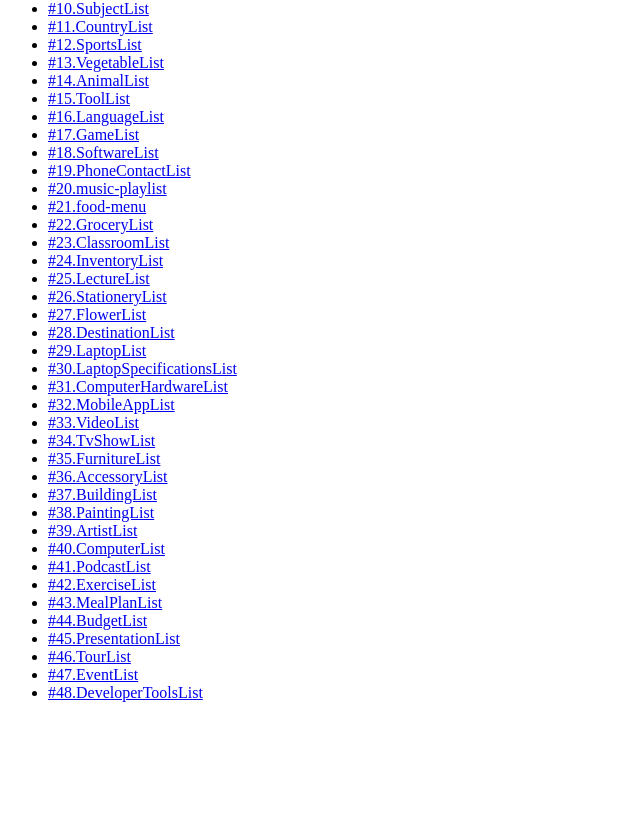
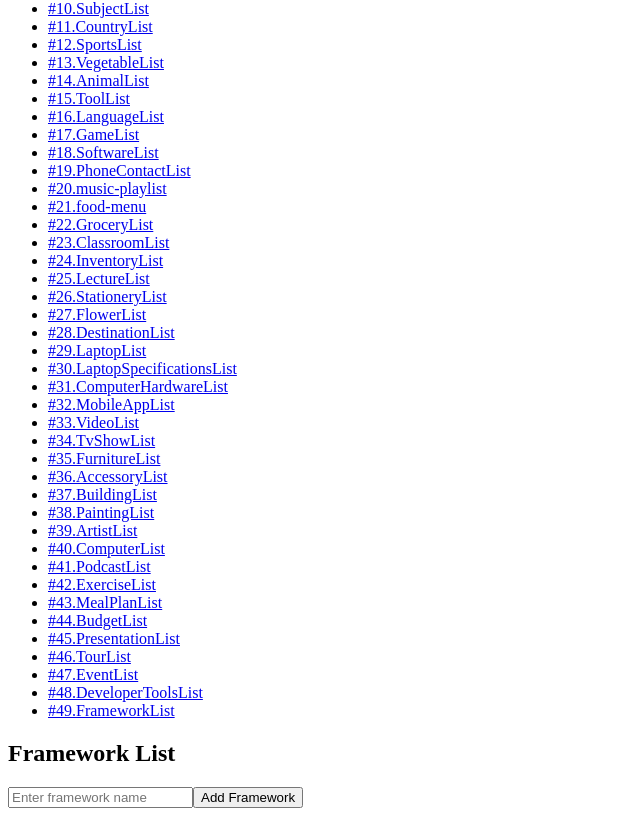
Before and after one commit to ChristineMaitom/AngularDataStructures, an Angular app: page /framework-list in a window 1280 px wide. Before the commit this address led to /. Shown: the part 178-1002 px from the top of the page, without its empty margins (0-640 px from the left). Before the commit the page ends 896 px from the top, so only its background shows below. Built offline with nearby package versions, Linux system fonts and the light colour scheme.

Commit message:
#49 Framework List

```diff
--- a/src/app/app.component.html
+++ b/src/app/app.component.html
@@ -48,7 +48,7 @@
     <li><a routerLink="tour-list">#46.TourList</a></li>
     <li><a routerLink="event-list">#47.EventList</a></li>
     <li><a routerLink="developer-tools-list">#48.DeveloperToolsList</a></li>
-
+    <li><a routerLink="framework-list">#49.FrameworkList</a></li>
 
 
 
--- a/src/app/app.module.ts
+++ b/src/app/app.module.ts
@@ -53,6 +53,8 @@ import {PresentationListComponent} from "./components/presentation-list/presenta
 import {TourListComponent} from "./components/tour-list/tour-list.component";
 import {EventListComponent} from "./components/event-list/event-list.component";
 import {DeveloperToolsListComponent} from "./components/developer-tools-list/developer-tools-list.component";
+import {FrameworkListComponent} from "./components/framework-list/framework-list.component";
+
 
 
 const routes: Routes = [
@@ -105,6 +107,8 @@ const routes: Routes = [
   {path: 'tour-list', component:TourListComponent},
   {path: 'event-list', component:EventListComponent},
   {path: 'developer-tools-list', component:DeveloperToolsListComponent},
+  {path: 'framework-list', component:FrameworkListComponent},
+
 
 
 
@@ -169,6 +173,7 @@ const routes: Routes = [
     TourListComponent,
     EventListComponent,
     DeveloperToolsListComponent,
+    FrameworkListComponent,
 
 
   ],
--- /dev/null
+++ b/src/app/components/framework-list/framework-list.component.html
@@ -0,0 +1,15 @@
+<div class="framework-list">
+  <h2>Framework List</h2>
+
+  <input
+    type="text"
+    [(ngModel)]="newFramework"
+    placeholder="Enter framework name"
+    class="framework-input"
+  />
+  <button (click)="addFramework()" class="add-button">Add Framework</button>
+
+  <ul>
+    <li *ngFor="let framework of frameworks">{{ framework }}</li>
+  </ul>
+</div>
--- /dev/null
+++ b/src/app/components/framework-list/framework-list.component.ts
@@ -0,0 +1,18 @@
+import { Component } from '@angular/core';
+
+@Component({
+  selector: 'app-framework-list',
+  templateUrl: './framework-list.component.html',
+  styleUrl: './framework-list.component.css'
+})
+export class FrameworkListComponent {
+  newFramework: string = '';
+  frameworks: string[] = [];
+
+  addFramework(): void {
+    if (this.newFramework.trim()) {
+      this.frameworks.push(this.newFramework.trim());
+      this.newFramework = '';
+    }
+  }
+}
```
Also changed, not shown: src/app/components/framework-list/framework-list.component.css (added), 1 other file (tests, documents, lock files or other folders).
